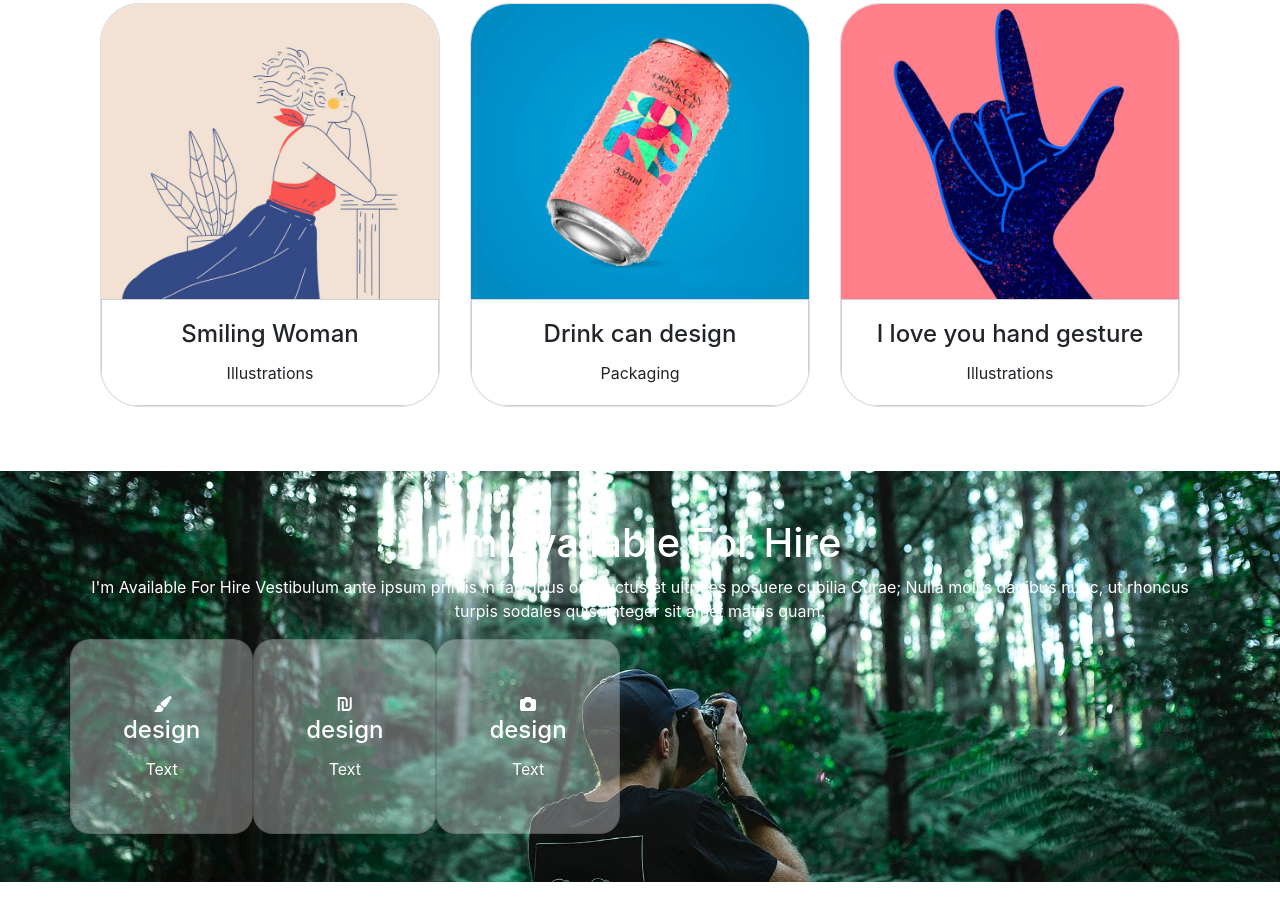
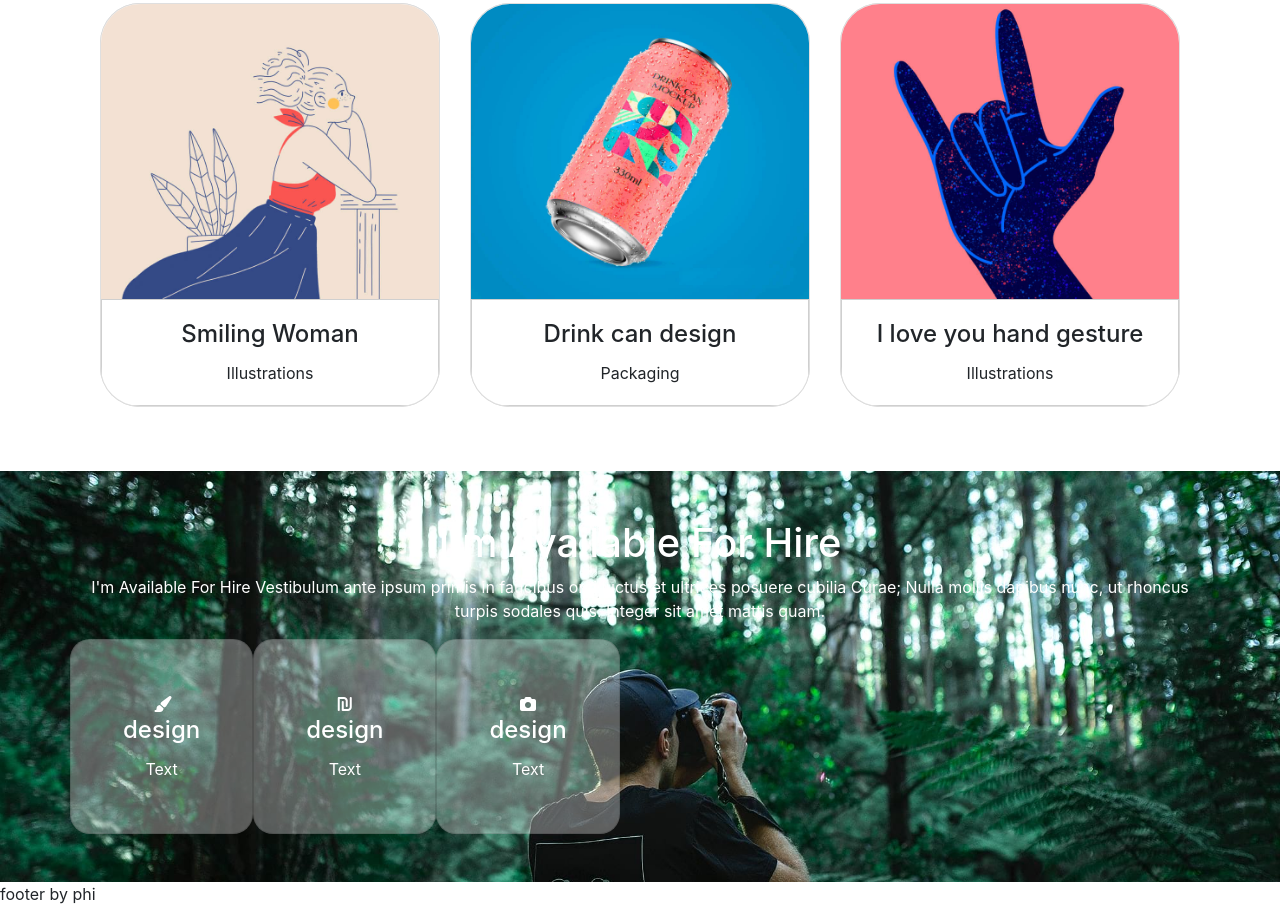
Before and after one commit to CallMeVincexNhi/bc39_portfolio, a plain HTML site: page index.html in a window 1280 px wide. Shown: the part 1453-2359 px from the top of the page. Before the commit the page ends 2335 px from the top, so only its background shows below. Drawn offline with nearby package versions, Linux system fonts and the light colour scheme.

Commit message:
footer by phi

```diff
--- a/index.html
+++ b/index.html
@@ -316,7 +316,7 @@
         </div>
     </section>
 
-
+ <footer>footer by phi</footer>
 
 
 
```
